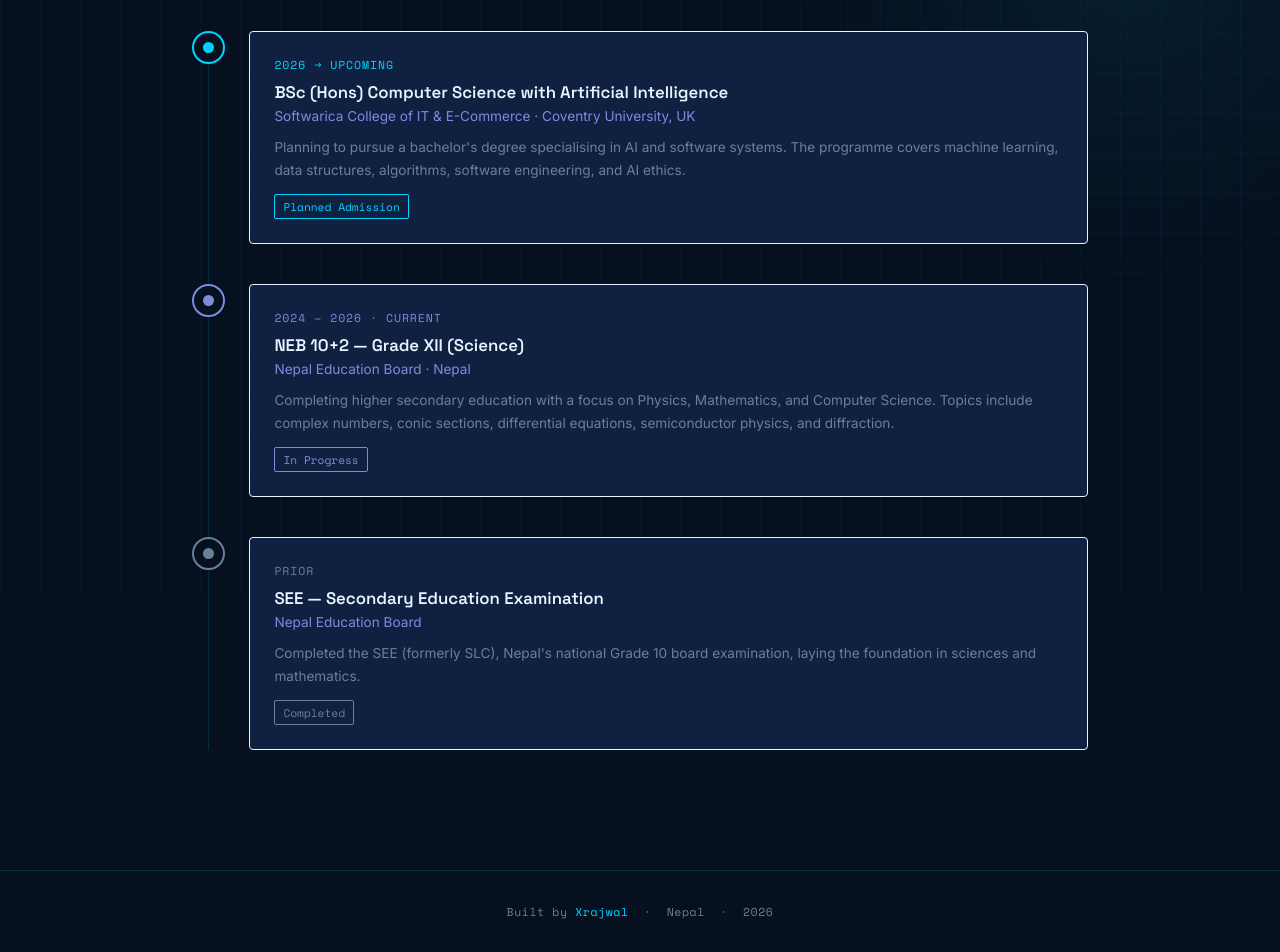
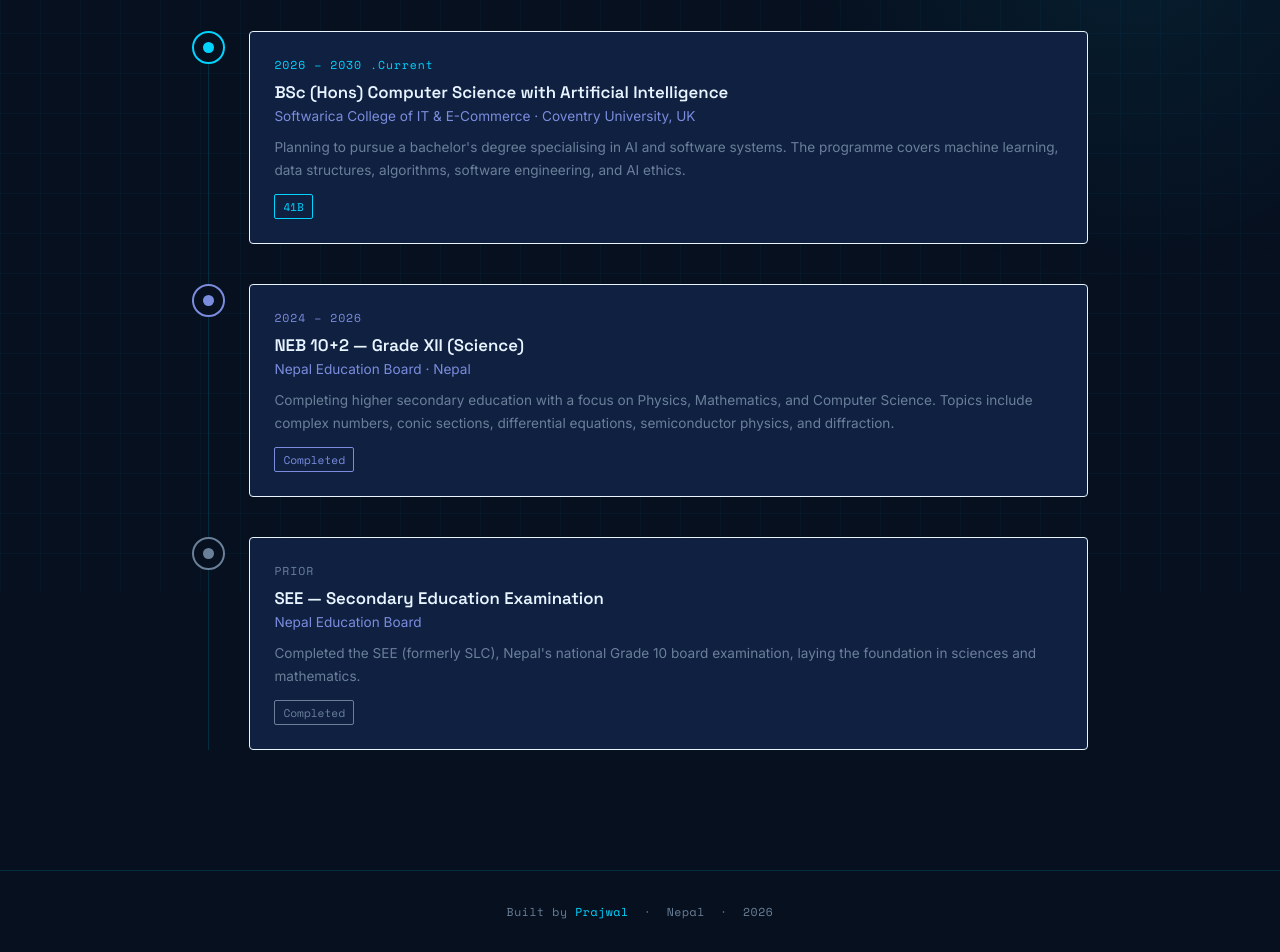
Before and after one commit to xprajwol/portfolio, a React (Create React App) app in the folder frontend/: page /education in a window 1280 px wide. Shown: the part 207-1159 px from the top of the page. Built offline with nearby package versions, Linux system fonts and the light colour scheme; no server answers.

Commit message:
real datils

```diff
--- a/frontend/src/pages/About.js
+++ b/frontend/src/pages/About.js
@@ -28,7 +28,7 @@ export default function About() {
             animate={{ opacity: 1, x: 0 }}
             transition={{ delay: 0.2 }}
           >
-            <p>I'm <strong>Xrajwal</strong>, a student based in <strong>Kathmandu, Nepal</strong>, currently completing NEB 10+2 (Grade XII). My focus lies at the intersection of software engineering and artificial intelligence.</p>
+            <p>I'm <strong>Prajwal</strong>, a student based in <strong>Kathmandu, Nepal</strong>, currently completing NEB 10+2 (Grade XII). My focus lies at the intersection of software engineering and artificial intelligence.</p>
             <p>I enjoy building things that actually work — my most significant project is a <strong>real-time face detection and recognition system</strong> built with Python, OpenCV, and LBPH algorithms, complete with voice announcement features.</p>
             <p>Outside code, I follow football passionately (Argentina 🇦🇷!), enjoy Nepali and Bollywood music, and have a deep interest in how technology shapes our understanding of truth — from fact-checking viral claims to exploring the history of ideas.</p>
             <div className="interest-tags">
@@ -72,7 +72,7 @@ export default function About() {
           </motion.div>
         </div>
       </div>
-      <footer>Built by <span>Xrajwal</span> &nbsp;·&nbsp; Nepal &nbsp;·&nbsp; 2026</footer>
+      <footer>Built by <span>Prajwal</span> &nbsp;·&nbsp; Nepal &nbsp;·&nbsp; 2026</footer>
     </PageWrapper>
   );
 }
--- a/frontend/src/pages/Contact.js
+++ b/frontend/src/pages/Contact.js
@@ -123,7 +123,7 @@ export default function Contact() {
           </motion.form>
         </div>
       </div>
-      <footer>Built by <span>Xrajwal</span> &nbsp;·&nbsp; Nepal &nbsp;·&nbsp; 2026</footer>
+      <footer>Built by <span>Prajwal</span> &nbsp;·&nbsp; Nepal &nbsp;·&nbsp; 2026</footer>
     </PageWrapper>
   );
 }
--- a/frontend/src/pages/Education.js
+++ b/frontend/src/pages/Education.js
@@ -5,21 +5,21 @@ import './Education.css';
 
 const timeline = [
   {
-    year: '2026 → UPCOMING',
+    year: '2026 – 2030 .Current',
     degree: 'BSc (Hons) Computer Science with Artificial Intelligence',
     institution: 'Softwarica College of IT & E-Commerce · Coventry University, UK',
     description: 'Planning to pursue a bachelor\'s degree specialising in AI and software systems. The programme covers machine learning, data structures, algorithms, software engineering, and AI ethics.',
-    badge: 'Planned Admission',
+    badge: '41B',
     color: 'var(--cyan)',
     dotColor: 'var(--cyan)',
   },
   {
-    year: '2024 – 2026 · CURRENT',
+    year: '2024 – 2026',
     degree: 'NEB 10+2 — Grade XII (Science)',
     institution: 'Nepal Education Board · Nepal',
     collage: 'dhambojhi secondary school',
     description: 'Completing higher secondary education with a focus on Physics, Mathematics, and Computer Science. Topics include complex numbers, conic sections, differential equations, semiconductor physics, and diffraction.',
-    badge: 'In Progress',
+    badge: 'Completed',
     color: 'var(--violet)',
     dotColor: 'var(--violet)',
   },
@@ -27,6 +27,7 @@ const timeline = [
     year: 'PRIOR',
     degree: 'SEE — Secondary Education Examination',
     institution: 'Nepal Education Board',
+    collage: 'dhambojhi secondary school',
     description: 'Completed the SEE (formerly SLC), Nepal\'s national Grade 10 board examination, laying the foundation in sciences and mathematics.',
     badge: 'Completed',
     color: 'var(--muted)',
@@ -66,7 +67,7 @@ export default function Education() {
           ))}
         </div>
       </div>
-      <footer>Built by <span>Xrajwal</span> &nbsp;·&nbsp; Nepal &nbsp;·&nbsp; 2026</footer>
+      <footer>Built by <span>Prajwal</span> &nbsp;·&nbsp; Nepal &nbsp;·&nbsp; 2026</footer>
     </PageWrapper>
   );
 }
--- a/frontend/src/pages/Home.js
+++ b/frontend/src/pages/Home.js
@@ -92,7 +92,7 @@ export default function Home() {
         </motion.div>
       </div>
       <footer>
-        Built by <span>Xrajwal</span> &nbsp;·&nbsp; Nepal &nbsp;·&nbsp; 2026
+        Built by <span>Prajwal</span> &nbsp;·&nbsp; Nepal &nbsp;·&nbsp; 2026
       </footer>
     </PageWrapper>
   );
```
